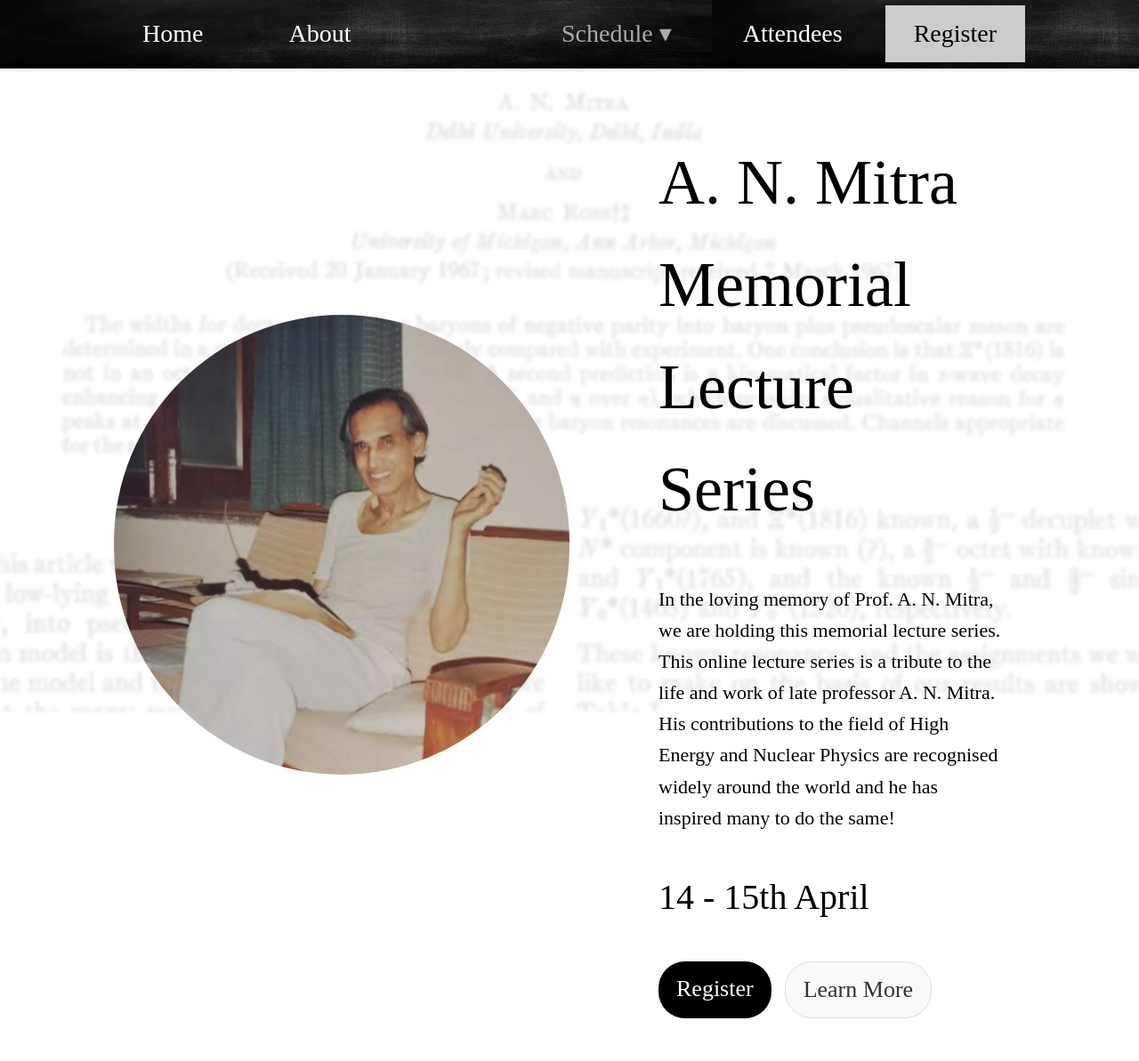
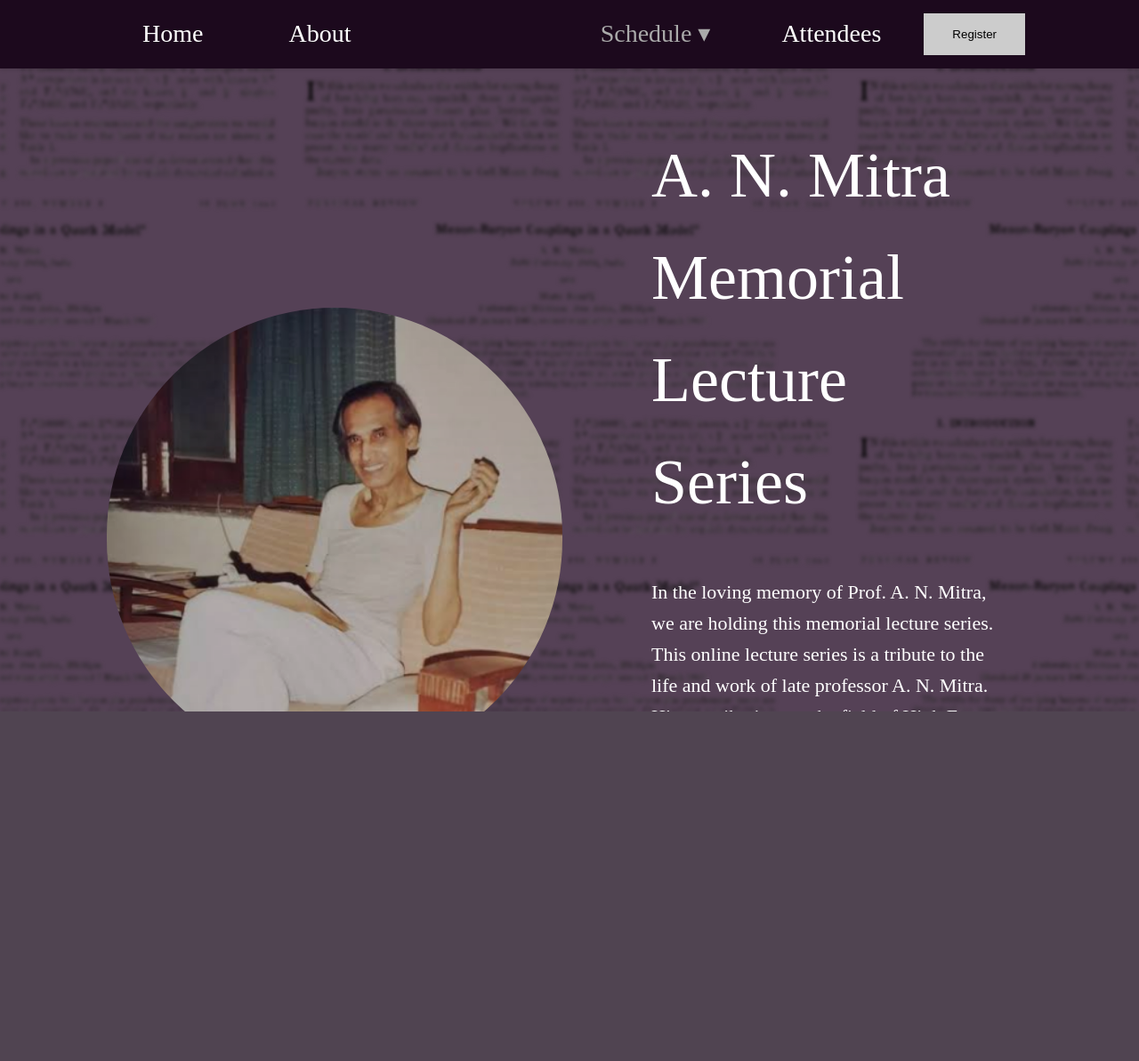
Before and after one commit to Shivam-Singh-Aswal/ProfessorANMitraLectureSeries, a Django app: page / in a window 1280 px wide. Shown: the whole page at 89% size. After the commit the page ends 800 px from the top, so only its background shows below. Run offline with Django 5.2, Linux system fonts and the light colour scheme.

Commit message:
bg color included and fixed nav bar

```diff
--- a/website/LecSeries/testing/static/home2css.css
+++ b/website/LecSeries/testing/static/home2css.css
@@ -39,6 +39,21 @@ body {
     line-height: 1.6;
 }
 
+.bg-color-layer {
+    position: fixed;
+
+    top: 0;
+    left: 0;
+    width: 100%;
+    height: 100%;
+    background-color: #554156;
+    opacity: 1;
+    z-index: -10;
+    margin: 0px;
+    padding: 0px;
+}
+
+
 .background {
     position: fixed; /* Ensures it stays behind content */
     top: 0;
@@ -46,10 +61,11 @@ body {
     width: 100%;
     height: 100%;
 /*    background-image: url("/static/images/bg1963paper.png");*/
-    background-image: url("/static/images/bg1967paper.png");
+/*    background-image: url("/static/images/bg1967paper.png");*/
+    background-image: url("/static/images/bgless1967paper.png");
 /*    transform: rotate(-15deg);*/
 /*    transform-origin: center;*/
-    opacity: 0.15;
+    opacity: 1;
 /*    background-repeat: no-repeat;*/
 /*    background-size: cover;*/
     background-position: center;
@@ -64,13 +80,13 @@ body {
         justify-content: space-between;
         align-items: center;
         padding: 0rem 8rem;
-        /* background: black; /*#95A3B9*/
-        background-image: url("/static/images/blackboardbg3.jpg");
+         background: #1C091D; /*#95A3B9*/
+/*        background-image: url("/static/images/blackboardbg3.jpg");*/
         position: fixed;
         top: 0;
         left: 0;
         right: 0;
-        z-index: 1000;
+        z-index: 10000;
         box-shadow: 0 2px 4px rgba(0,0,0,0.1);
     }
 
@@ -107,7 +123,7 @@ body {
         border: none;
         padding: 1rem 2rem;
         cursor: pointer;
-        /*border-radius: 30px;*/
+        /*border-radius: 30px;
         font-family: "Fredericka the Great";
         font-size: 28px;
         /*margin: 0.5rem 0rem;*/
@@ -162,9 +178,11 @@ body {
 /* Hero text */
     .hero {
         display: flex;
+/*        background-color: #554156;*/
         justify-content: space-between;
         align-items: center;
         padding: 80px 120px 40px 120px; /* top right bottom left*/
+        color: white;
     }
 
     .hero-text {
--- a/website/LecSeries/testing/templates/home2.html
+++ b/website/LecSeries/testing/templates/home2.html
@@ -10,6 +10,7 @@
   <link rel="stylesheet" href="{% static 'home2css.css' %}">
 </head>
 <body>
+<div class="bg-color-layer">
     <div class="background"></div>
     <nav class="navbar">
         <div class="nav-links">
@@ -50,9 +51,10 @@
             <p style="font-size: 40px; font-family: Lora;">14 - 15th April</p>
             <div class="buttons">
                 <a href="/register" class="register">Register</a>
-                <a href="https://en.wikipedia.org/wiki/Asoke_Nath_Mitra" target="blank" class="learn-more">Learn More</a>
+                <a href="/about" target="blank" class="learn-more">Learn More</a>
             </div>
         </div>
     </section>
+</div>
 </body>
 </html>
```
Also changed, not shown: test/output.png (added), test/output2.png (added), 2 other files.
